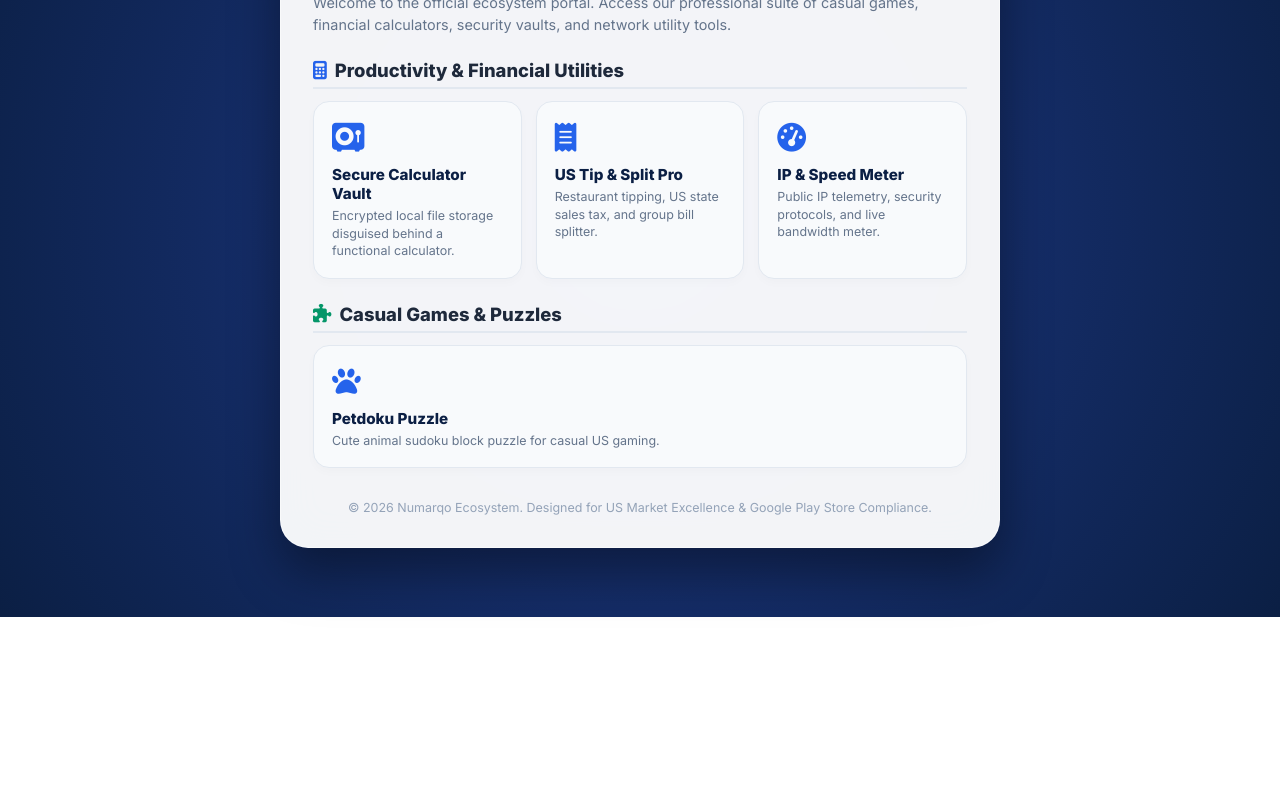
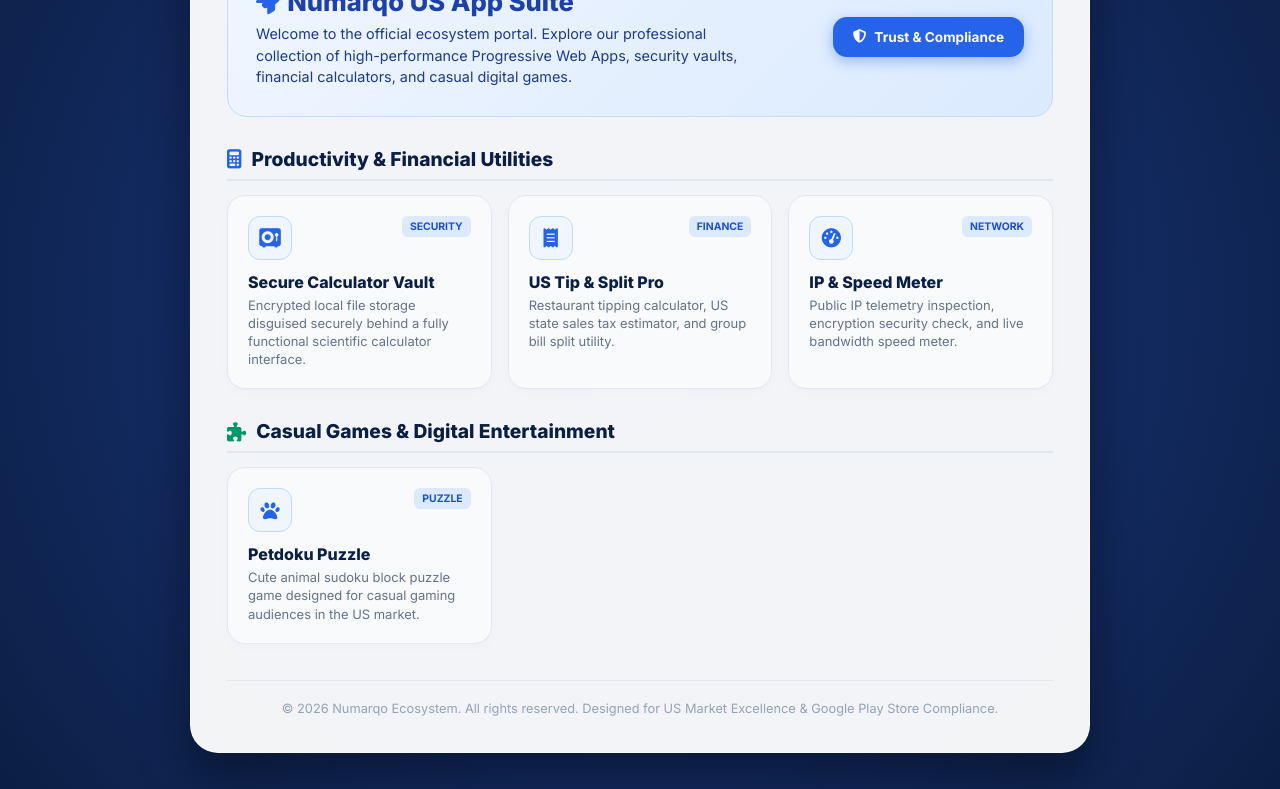
Before and after one commit to ahfari555/numarqohub, a plain HTML site: page index.html in a window 1280 px wide. Shown: the part 183-972 px from the top of the page. Before the commit the page ends 800 px from the top, so only its background shows below. Drawn offline with Linux system fonts and the light colour scheme.

Commit message:
Restore professional high-end glassmorphism design for index.html hub

```diff
--- a/index.html
+++ b/index.html
@@ -12,7 +12,7 @@
         body { background: radial-gradient(circle at center, #1e3a8a 0%, #0B1F44 100%); color: #0B1F44; min-height: 100vh; display: flex; flex-direction: column; align-items: center; }
 
         /* Navbar Numarqo */
-        .numarqo-navbar { width: 100%; background: rgba(11, 31, 68, 0.85); backdrop-filter: blur(12px); color: #FFFFFF; padding: 14px 32px; display: flex; justify-content: space-between; align-items: center; border-bottom: 1px solid rgba(255,255,255,0.1); box-shadow: 0 4px 25px rgba(0,0,0,0.3); }
+        .numarqo-navbar { width: 100%; background: rgba(11, 31, 68, 0.85); backdrop-filter: blur(12px); color: #FFFFFF; padding: 14px 32px; display: flex; justify-content: space-between; align-items: center; border-bottom: 1px solid rgba(255,255,255,0.1); box-shadow: 0 4px 25px rgba(0,0,0,0.3); position: sticky; top: 0; z-index: 100; }
         .numarqo-logo-wrap { display: flex; align-items: center; gap: 14px; text-decoration: none; }
         .numarqo-emblem { width: 38px; height: 38px; background: #0B1F44; border-radius: 10px; position: relative; overflow: hidden; border: 1px solid rgba(255,255,255,0.25); display: flex; align-items: center; justify-content: center; box-shadow: 0 0 10px rgba(37,99,235,0.5); }
         .n-bar-1 { position: absolute; width: 13px; height: 100%; background: #2563EB; left: 4px; transform: skewX(-15deg); }
@@ -20,25 +20,28 @@
         .numarqo-title { font-size: 1.15rem; font-weight: 800; color: #ffffff; letter-spacing: -0.02em; }
         .numarqo-sub { font-size: 0.65rem; font-weight: 700; color: #06B6D4; letter-spacing: 0.15em; text-transform: uppercase; }
 
-        .nav-links { display: flex; gap: 18px; font-size: 0.88rem; font-weight: 700; }
+        .nav-links { display: flex; gap: 20px; font-size: 0.88rem; font-weight: 700; }
         .nav-links a { color: #CBD5E1; text-decoration: none; transition: 0.2s; display: flex; align-items: center; gap: 6px; }
         .nav-links a:hover { color: #FFFFFF; }
 
-        /* Container Hub */
-        .hub-container { max-width: 720px; width: 92%; margin: 32px auto; padding: 32px; background: rgba(255, 255, 255, 0.95); backdrop-filter: blur(20px); border-radius: 28px; box-shadow: 0 25px 50px rgba(0,0,0,0.4); border: 1px solid rgba(255,255,255,0.6); text-align: left; }
-        .hub-header { font-size: 1.8rem; font-weight: 800; color: #0B1F44; margin-bottom: 8px; display: flex; align-items: center; gap: 10px; }
-        .hub-desc { font-size: 0.9rem; color: #64748B; margin-bottom: 24px; line-height: 1.5; }
+        /* Container Pro Hub */
+        .hub-container { max-width: 900px; width: 92%; margin: 36px auto; padding: 36px; background: rgba(255, 255, 255, 0.95); backdrop-filter: blur(20px); border-radius: 28px; box-shadow: 0 25px 50px rgba(0,0,0,0.4); border: 1px solid rgba(255,255,255,0.6); text-align: left; }
+        .hero-banner { background: linear-gradient(135deg, #EFF6FF 0%, #DBEAFE 100%); border: 1px solid #BFDBFE; border-radius: 20px; padding: 28px; margin-bottom: 28px; display: flex; justify-content: space-between; align-items: center; flex-wrap: wrap; gap: 20px; }
+        .hero-title { font-size: 1.6rem; font-weight: 800; color: #1E40AF; margin-bottom: 6px; }
+        .hero-desc { font-size: 0.9rem; color: #1E3A8A; line-height: 1.5; max-width: 520px; }
 
-        .section-title { font-size: 1.15rem; font-weight: 800; color: #1E293B; margin: 24px 0 12px 0; border-bottom: 2px solid #E2E8F0; padding-bottom: 6px; display: flex; align-items: center; gap: 8px; }
+        .category-header { font-size: 1.2rem; font-weight: 800; color: #0B1F44; margin: 30px 0 14px 0; border-bottom: 2px solid #E2E8F0; padding-bottom: 8px; display: flex; align-items: center; gap: 10px; }
 
-        .app-grid { display: grid; grid-template-columns: repeat(auto-fit, minmax(200px, 1fr)); gap: 14px; margin-bottom: 16px; }
-        .app-card { background: #F8FAFC; border: 1px solid #E2E8F0; border-radius: 16px; padding: 18px; text-decoration: none; color: inherit; transition: 0.2s; box-shadow: 0 4px 10px rgba(0,0,0,0.02); display: flex; flex-direction: column; justify-content: space-between; }
-        .app-card:hover { transform: translateY(-3px); border-color: #2563EB; background: #FFF; box-shadow: 0 8px 20px rgba(37,99,235,0.15); }
-        .app-icon { font-size: 1.8rem; color: #2563EB; margin-bottom: 10px; }
-        .app-name { font-size: 0.95rem; font-weight: 800; color: #0B1F44; margin-bottom: 4px; }
-        .app-desc { font-size: 0.78rem; color: #64748B; line-height: 1.4; }
+        .app-grid { display: grid; grid-template-columns: repeat(auto-fill, minmax(260px, 1fr)); gap: 16px; margin-bottom: 20px; }
+        .app-card { background: #F8FAFC; border: 1px solid #E2E8F0; border-radius: 18px; padding: 20px; text-decoration: none; color: inherit; transition: 0.25s; box-shadow: 0 4px 12px rgba(0,0,0,0.02); display: flex; flex-direction: column; justify-content: space-between; }
+        .app-card:hover { transform: translateY(-4px); border-color: #2563EB; background: #FFFFFF; box-shadow: 0 12px 30px rgba(37,99,235,0.18); }
+        .app-top { display: flex; justify-content: space-between; align-items: flex-start; margin-bottom: 12px; }
+        .app-icon { width: 44px; height: 44px; background: #EFF6FF; border-radius: 12px; display: flex; align-items: center; justify-content: center; font-size: 1.2rem; color: #2563EB; border: 1px solid #BFDBFE; }
+        .app-badge { font-size: 0.65rem; font-weight: 700; text-transform: uppercase; background: #DBEAFE; color: #1D4ED8; padding: 4px 8px; border-radius: 6px; }
+        .app-name { font-size: 1rem; font-weight: 800; color: #0B1F44; margin-bottom: 4px; }
+        .app-desc { font-size: 0.81rem; color: #64748B; line-height: 1.4; }
 
-        .footer { margin-top: 32px; text-align: center; font-size: 0.78rem; color: #94A3B8; }
+        .footer { margin-top: 36px; text-align: center; font-size: 0.8rem; color: #94A3B8; border-top: 1px solid #E2E8F0; padding-top: 20px; }
     </style>
 </head>
 <body>
@@ -55,47 +58,66 @@
     </header>
 
     <div class="hub-container">
-        <div class="hub-header"><i class="fa-solid fa-layer-group" style="color:#2563EB;"></i> Numarqo App Suite</div>
-        <p class="hub-desc">Welcome to the official ecosystem portal. Access our professional suite of casual games, financial calculators, security vaults, and network utility tools.</p>
+        <div class="hero-banner">
+            <div>
+                <div class="hero-title"><i class="fa-solid fa-rocket" style="color:#2563EB;"></i> Numarqo US App Suite</div>
+                <div class="hero-desc">Welcome to the official ecosystem portal. Explore our professional collection of high-performance Progressive Web Apps, security vaults, financial calculators, and casual digital games.</div>
+            </div>
+            <div>
+                <a href="numarqo_legal.html" style="padding: 12px 20px; background: #2563EB; color: #FFF; border-radius: 14px; font-weight: 700; font-size: 0.85rem; text-decoration: none; box-shadow: 0 4px 14px rgba(37,99,235,0.4); display: inline-flex; align-items: center; gap: 8px;"><i class="fa-solid fa-shield-halved"></i> Trust &amp; Compliance</a>
+            </div>
+        </div>
 
-        <div class="section-title"><i class="fa-solid fa-calculator" style="color:#2563EB;"></i> Productivity & Financial Utilities</div>
+        <div class="category-header"><i class="fa-solid fa-calculator" style="color:#2563EB;"></i> Productivity &amp; Financial Utilities</div>
         <div class="app-grid">
             <a href="numarqo_vaultcalculator.html" class="app-card">
                 <div>
-                    <div class="app-icon"><i class="fa-solid fa-vault"></i></div>
+                    <div class="app-top">
+                        <div class="app-icon"><i class="fa-solid fa-vault"></i></div>
+                        <span class="app-badge">Security</span>
+                    </div>
                     <div class="app-name">Secure Calculator Vault</div>
-                    <div class="app-desc">Encrypted local file storage disguised behind a functional calculator.</div>
+                    <div class="app-desc">Encrypted local file storage disguised securely behind a fully functional scientific calculator interface.</div>
                 </div>
             </a>
             <a href="numarqo_tipcalculator.html" class="app-card">
                 <div>
-                    <div class="app-icon"><i class="fa-solid fa-receipt"></i></div>
-                    <div class="app-name">US Tip & Split Pro</div>
-                    <div class="app-desc">Restaurant tipping, US state sales tax, and group bill splitter.</div>
+                    <div class="app-top">
+                        <div class="app-icon"><i class="fa-solid fa-receipt"></i></div>
+                        <span class="app-badge">Finance</span>
+                    </div>
+                    <div class="app-name">US Tip &amp; Split Pro</div>
+                    <div class="app-desc">Restaurant tipping calculator, US state sales tax estimator, and group bill split utility.</div>
                 </div>
             </a>
             <a href="numarqo_iputility.html" class="app-card">
                 <div>
-                    <div class="app-icon"><i class="fa-solid fa-gauge-high"></i></div>
-                    <div class="app-name">IP & Speed Meter</div>
-                    <div class="app-desc">Public IP telemetry, security protocols, and live bandwidth meter.</div>
+                    <div class="app-top">
+                        <div class="app-icon"><i class="fa-solid fa-gauge-high"></i></div>
+                        <span class="app-badge">Network</span>
+                    </div>
+                    <div class="app-name">IP &amp; Speed Meter</div>
+                    <div class="app-desc">Public IP telemetry inspection, encryption security check, and live bandwidth speed meter.</div>
                 </div>
             </a>
         </div>
 
-        <div class="section-title"><i class="fa-solid fa-puzzle-piece" style="color:#059669;"></i> Casual Games & Puzzles</div>
+        <div class="category-header"><i class="fa-solid fa-puzzle-piece" style="color:#059669;"></i> Casual Games &amp; Digital Entertainment</div>
         <div class="app-grid">
             <a href="numarqo_petdoku.html" class="app-card">
                 <div>
-                    <div class="app-icon"><i class="fa-solid fa-paw"></i></div>
+                    <div class="app-top">
+                        <div class="app-icon"><i class="fa-solid fa-paw"></i></div>
+                        <span class="app-badge">Puzzle</span>
+                    </div>
                     <div class="app-name">Petdoku Puzzle</div>
-                    <div class="app-desc">Cute animal sudoku block puzzle for casual US gaming.</div>
+                    <div class="app-desc">Cute animal sudoku block puzzle game designed for casual gaming audiences in the US market.</div>
                 </div>
             </a>
         </div>
 
         <div class="footer">
-            &copy; 2026 Numarqo Ecosystem. Designed for US Market Excellence &amp; Google Play Store Compliance.
+            &copy; 2026 Numarqo Ecosystem. All rights reserved. Designed for US Market Excellence &amp; Google Play Store Compliance.
         </div>
     </div>
 </body>
```
